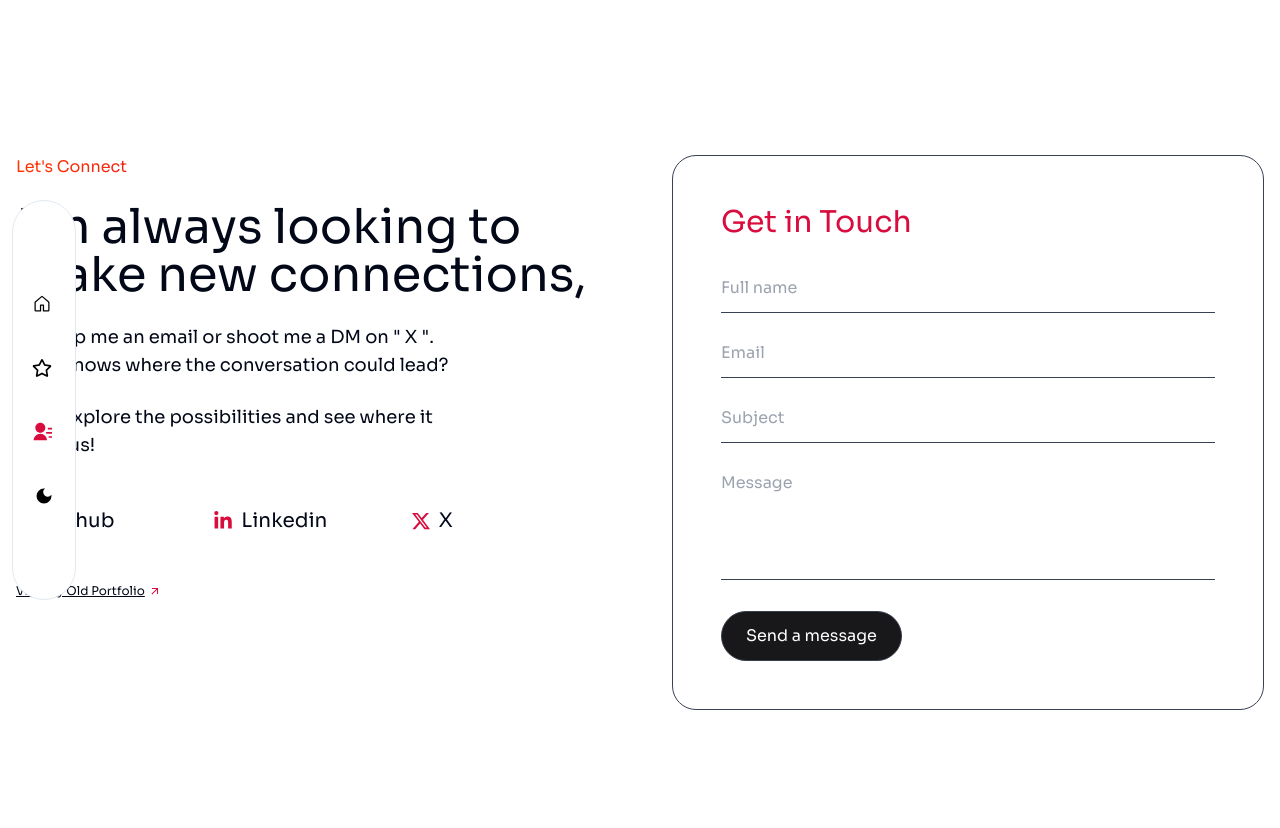
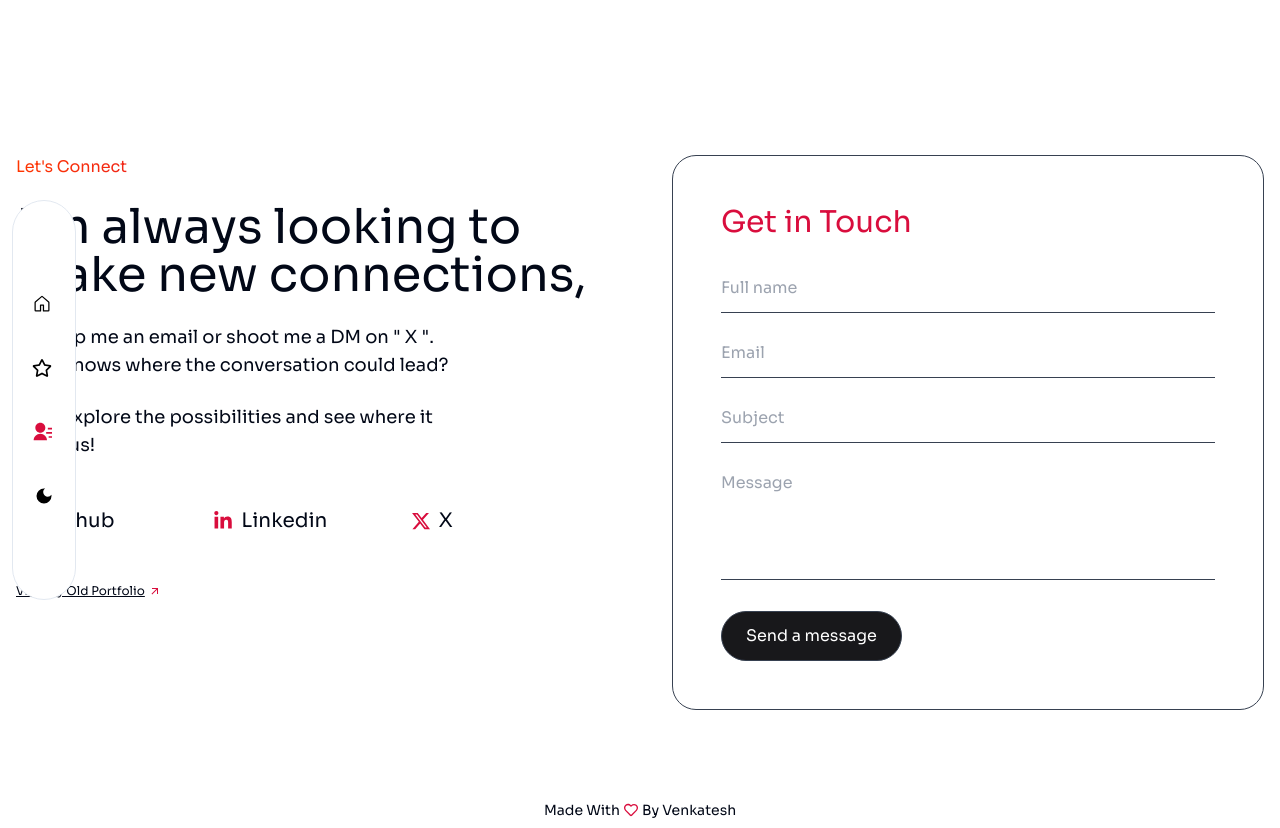
Before and after one commit to venkateshmadari/my-portfolio-next-js, a Next.js app: page /contact in a window 1280 px wide. Before the commit the page ends 800 px from the top, so only its background shows below. Built offline with nearby package versions, Linux system fonts and the light colour scheme.

Commit message:
footer updated

```diff
--- a/app/(links)/contact/page.tsx
+++ b/app/(links)/contact/page.tsx
@@ -1,4 +1,5 @@
 import ContactForm from "@/components/Contact/ContactForm";
+import Footer from "@/components/Home/Footer";
 
 export const metadata = {
   title: "Contact - Venkatesh madari",
@@ -7,5 +8,9 @@ export const metadata = {
 };
 
 export default function page() {
-  return <ContactForm />;
+  return (
+    <>
+      <ContactForm />
+    </>
+  );
 }
--- a/app/(links)/layout.tsx
+++ b/app/(links)/layout.tsx
@@ -1,3 +1,4 @@
+import Footer from "@/components/Home/Footer";
 import { Sidebar } from "@/components/sidebar";
 import React from "react";
 
@@ -5,7 +6,10 @@ const Layout = ({ children }: { children: React.ReactNode }) => {
   return (
     <div className="flex flex-col md:flex-row">
       <Sidebar />
-      <main className="flex-1 ">{children}</main>
+      <main className="flex-1 ">
+        {children}
+        <Footer />
+      </main>
     </div>
   );
 };
--- a/app/page.tsx
+++ b/app/page.tsx
@@ -1,6 +1,5 @@
 "use client";
 import About from "@/components/About/About";
-import AboutParallax from "@/components/About/AboutParallax";
 import { BackgroundLinesDemo } from "@/components/Home/BackgroundLinesDemo";
 import Divider from "@/components/Home/Divider";
 import Footer from "@/components/Home/Footer";
```
